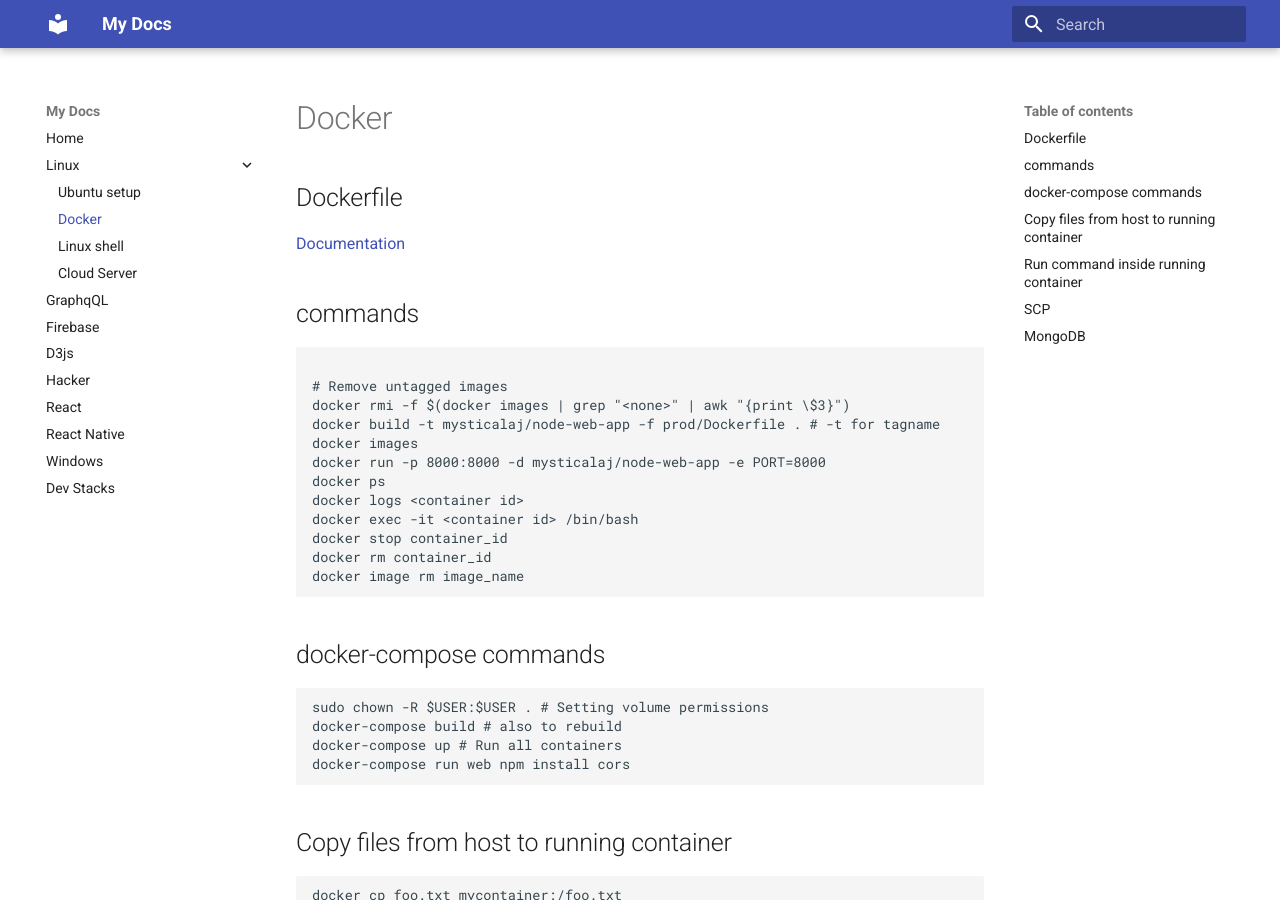
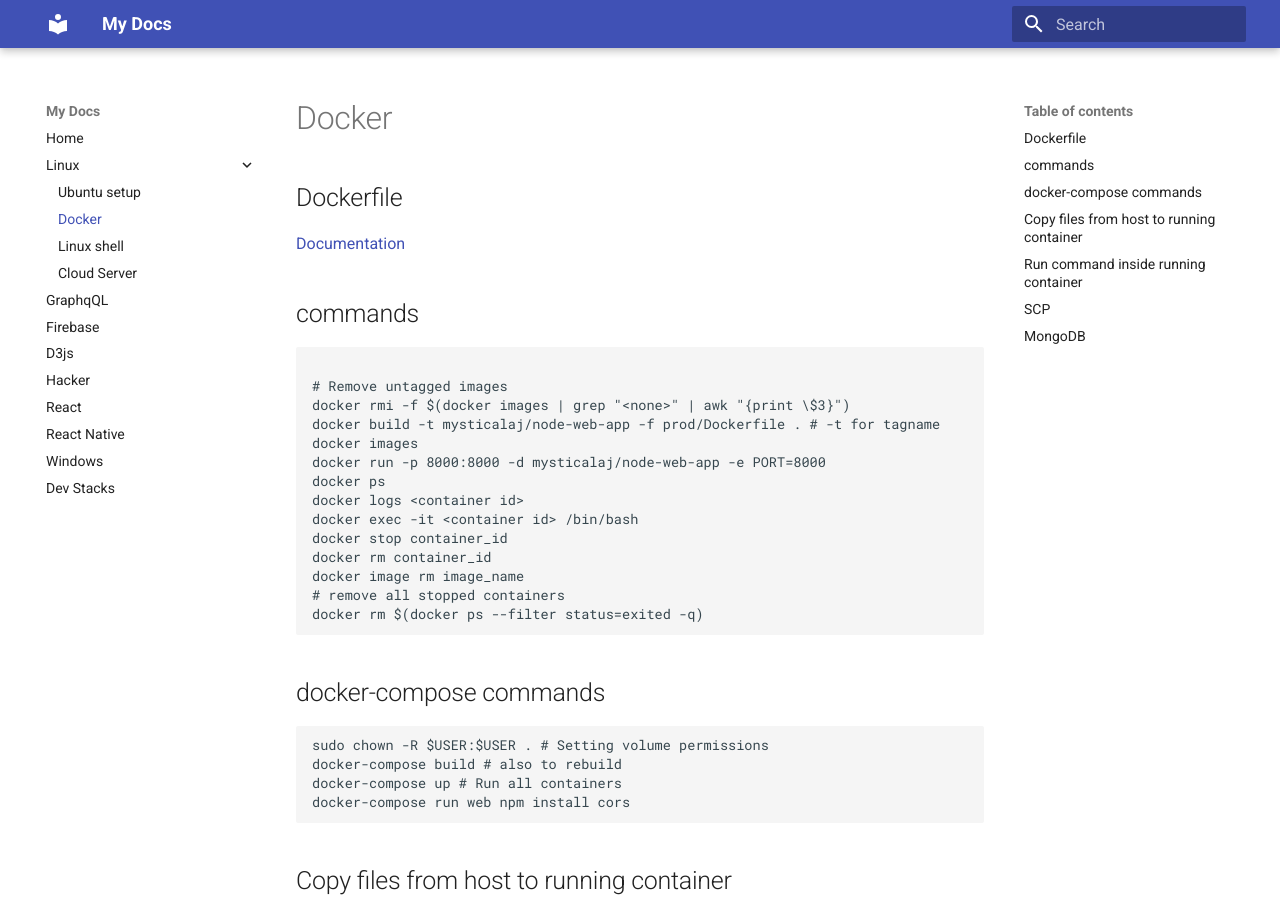
Before and after one commit to ajaymore/development-docs, an MkDocs documentation site: the page built from docs/linux/docker.md, in a window 1280 px wide and 900 px high. Built offline with MkDocs 1.6.1 and Material for MkDocs 9.7.7, drawn with Linux system fonts in a browser that asks for light colours; old or Windows-style settings are respelled for this version of MkDocs.

Commit message:
Update docker.md

````diff
--- a/docs/linux/docker.md
+++ b/docs/linux/docker.md
@@ -17,6 +17,8 @@
 docker stop container_id
 docker rm container_id
 docker image rm image_name
+# remove all stopped containers
+docker rm $(docker ps --filter status=exited -q)
 ```
 
 ## docker-compose commands
````
